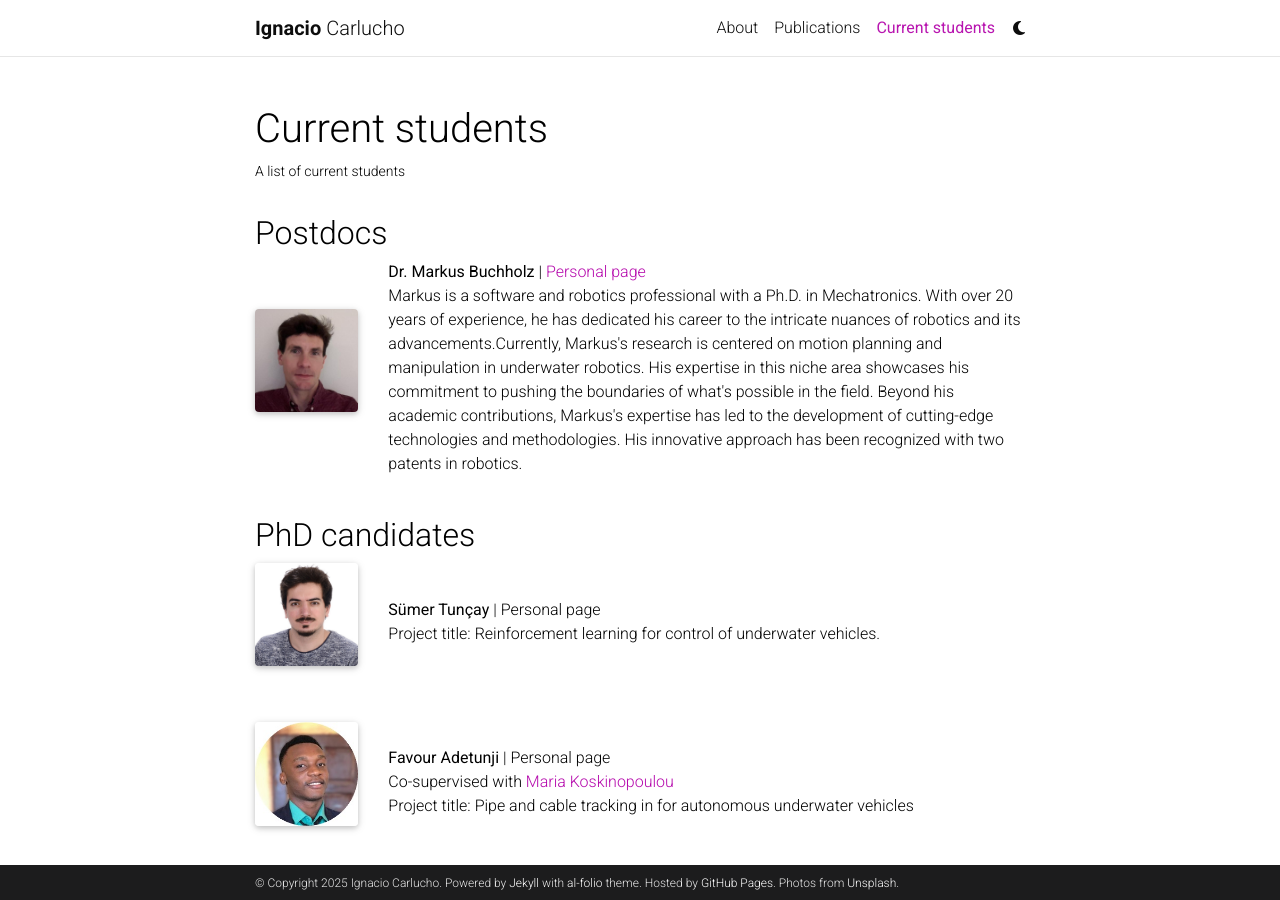
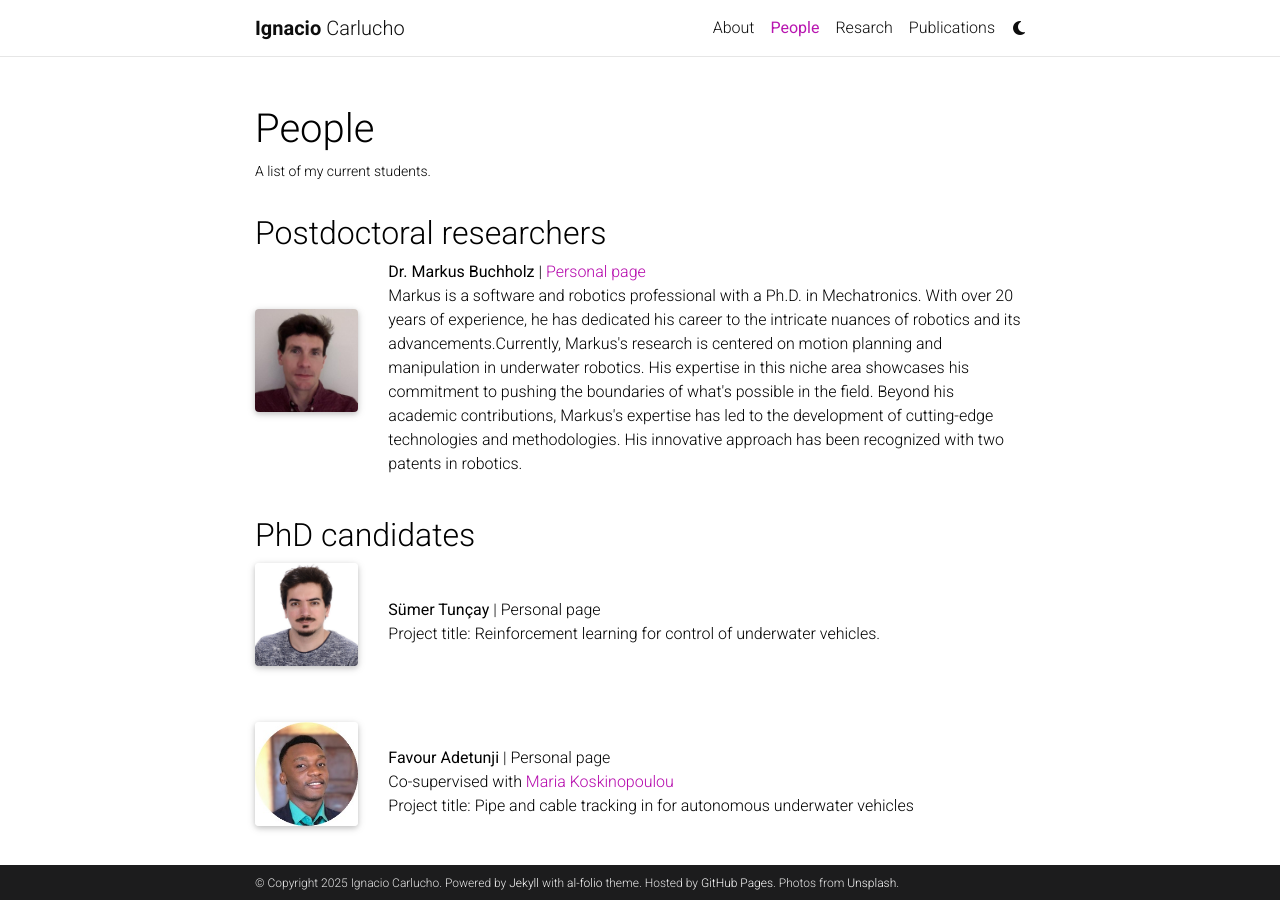
Before and after one commit to IgnacioCarlucho/ignaciocarlucho.github.io, a Jekyll site: the page built from _pages/students.md, in a window 1280 px wide and 900 px high. Built offline with Jekyll 4.4.1, drawn with Linux system fonts in a browser that asks for light colours; full-size pictures stand in for the smaller copies a plugin makes; comment, search, counter and statistics services are not loaded; a style sheet for code colours, icons or effects is not loaded.

Commit message:
new research line

```diff
--- a/_pages/students.md
+++ b/_pages/students.md
@@ -1,15 +1,15 @@
 ---
 layout: page
-permalink: /Current students/
-title: Current students
-description: A list of current students
+permalink: /People/
+title: People
+description: A list of my current students.
 nav: true
-nav_order: 3
+nav_order: 1
 ---
 
 
 
-## Postdocs
+## Postdoctoral researchers
 
   <div class="row align-items-center">
     <div class="col-2">
```
Also changed, not shown: _pages/publications.md (+2 -2 lines), _pages/research.md (added, +32 -0 lines).
